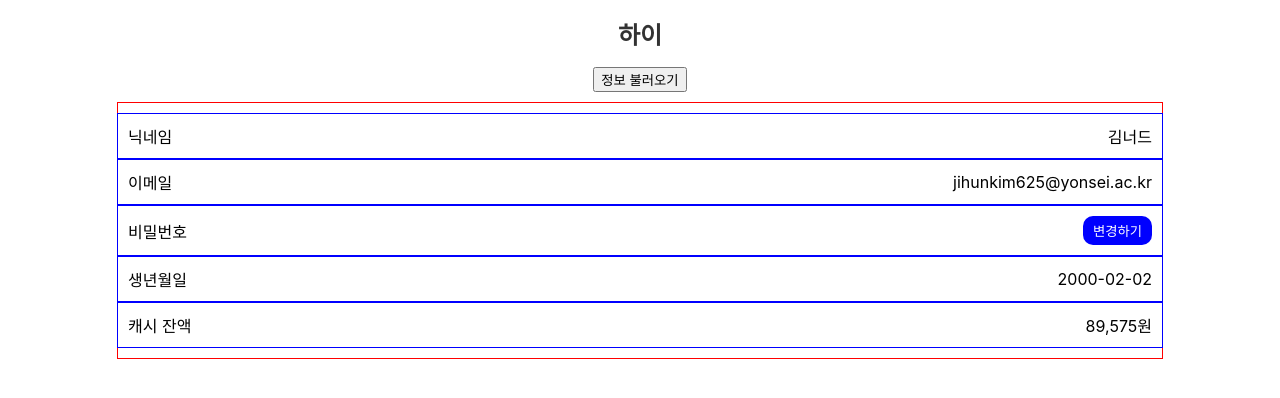
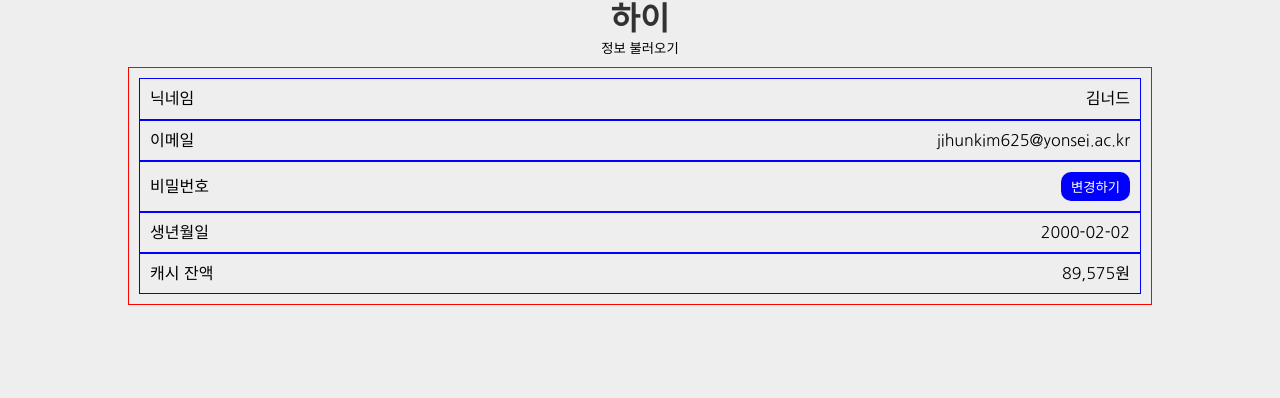
Before and after one commit to kimnerd625/hackertonexercise, a React (Create React App) app: page /user in a window 1280 px wide. Shown: the top 398 px of the page. Built offline with nearby package versions, Linux system fonts and the light colour scheme.

Commit message:
feat: titletext font-size 수정

```diff
--- a/src/components/Title/Title.styles.jsx
+++ b/src/components/Title/Title.styles.jsx
@@ -9,7 +9,7 @@
 `;
 
 const TitleText = styled.h1`
-  font-size : 24px;
+  font-size : 2rem;     //32px 기본은 16 !!!
   font-weight : 600;
   color : #323232;
 
--- a/src/index.css
+++ b/src/index.css
@@ -1,13 +1,161 @@
-body {
-  margin: 0;
-  font-family: -apple-system, BlinkMacSystemFont, 'Segoe UI', 'Roboto', 'Oxygen',
-    'Ubuntu', 'Cantarell', 'Fira Sans', 'Droid Sans', 'Helvetica Neue',
-    sans-serif;
-  -webkit-font-smoothing: antialiased;
-  -moz-osx-font-smoothing: grayscale;
+@import url('https://fonts.googleapis.com/css2?family=Nanum+Gothic:wght@400;700;800&display=swap');
+
+* {
+  font-family: 'Nanum Gothic', sans-serif;
 }
 
-code {
-  font-family: source-code-pro, Menlo, Monaco, Consolas, 'Courier New',
-    monospace;
+html,
+body,
+div,
+span,
+applet,
+object,
+iframe,
+h1,
+h2,
+h3,
+h4,
+h5,
+h6,
+p,
+blockquote,
+pre,
+a,
+abbr,
+acronym,
+address,
+big,
+cite,
+code,
+del,
+dfn,
+em,
+img,
+ins,
+kbd,
+q,
+s,
+samp,
+small,
+strike,
+strong,
+sub,
+sup,
+tt,
+var,
+b,
+u,
+i,
+center,
+dl,
+dt,
+dd,
+menu,
+ol,
+ul,
+li,
+fieldset,
+form,
+label,
+legend,
+table,
+caption,
+tbody,
+tfoot,
+thead,
+tr,
+th,
+td,
+article,
+aside,
+canvas,
+details,
+embed,
+figure,
+figcaption,
+footer,
+header,
+hgroup,
+main,
+menu,
+nav,
+output,
+ruby,
+section,
+summary,
+time,
+mark,
+audio,
+video {
+  margin: 0;
+  padding: 0;
+  border: 0;
+  font-size: 100%;
+  font: inherit;
+  vertical-align: baseline;
 }
+/* HTML5 display-role reset for older browsers */
+article,
+aside,
+details,
+figcaption,
+figure,
+footer,
+header,
+hgroup,
+main,
+menu,
+nav,
+section {
+  display: block;
+}
+/* HTML5 hidden-attribute fix for newer browsers */
+*[hidden] {
+  display: none;
+}
+menu,
+ol,
+ul {
+  list-style: none;
+}
+blockquote,
+q {
+  quotes: none;
+}
+blockquote:before,
+blockquote:after,
+q:before,
+q:after {
+  content: '';
+  content: none;
+}
+table {
+  border-collapse: collapse;
+  border-spacing: 0;
+}
+* {
+  box-sizing: border-box;
+}
+body {
+  margin: 0 auto;
+  font-family: 'Nanum Gothic', sans-serif;
+  font-size: 16px;
+  font-weight: 400;
+  color: #000;
+  line-height: 1.2;
+  background-color: #eee;
+}
+
+a {
+  color: inherit;
+  text-decoration: none;
+}
+input {
+  -webkit-tap-highlight-color: transparent;
+}
+button {
+  padding: 0;
+  border: 0;
+  cursor: pointer;
+  -webkit-tap-highlight-color: transparent;
+}
```
